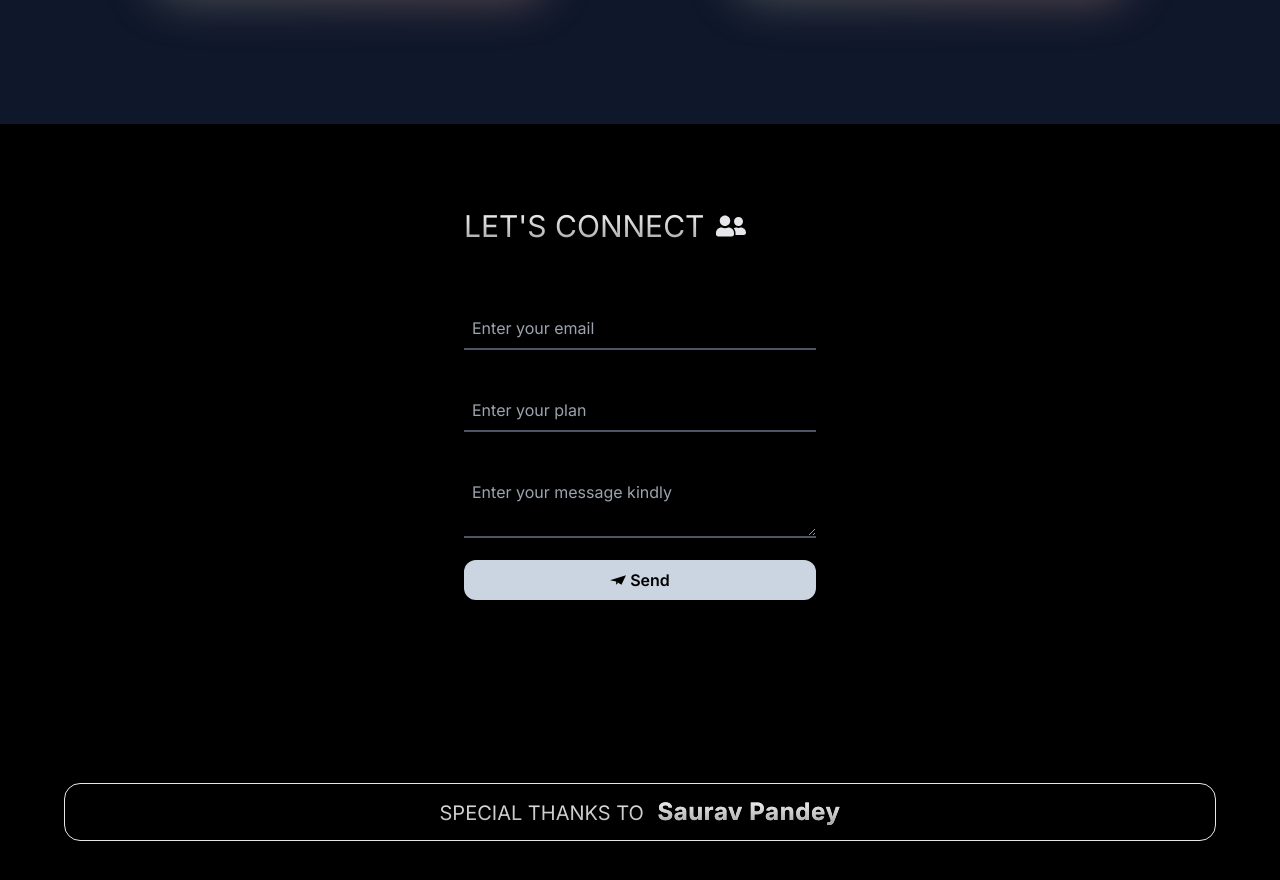
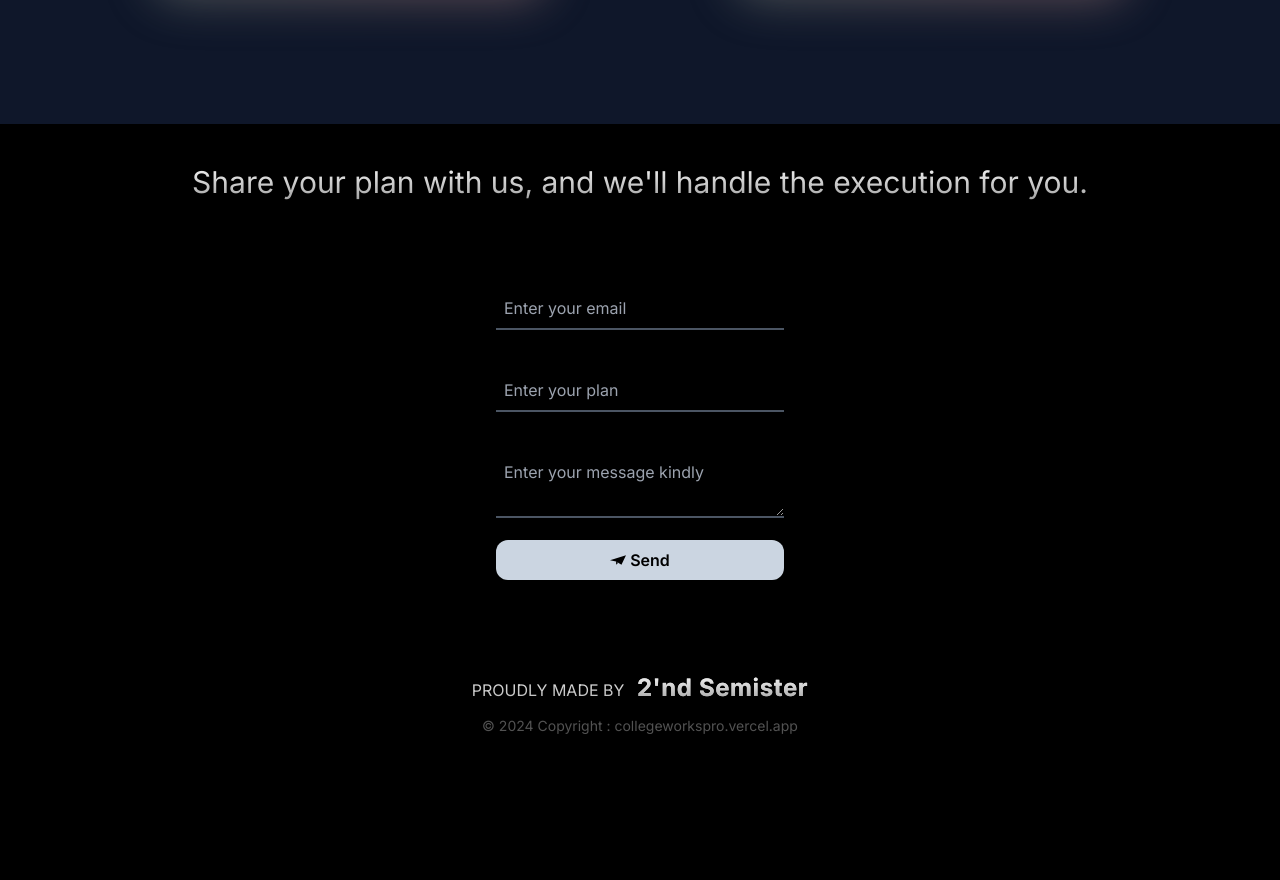
Before and after one commit to sauravpandey538/collegeworkspro, a Next.js app: page / in a window 1280 px wide. Shown: the part 1524-2404 px from the top of the page. After the commit the page ends 2308 px from the top, so only its background shows below. Built offline with nearby package versions, Linux system fonts and the light colour scheme.

Commit message:
bugs fixed

```diff
--- a/src/components/featuredCourse.tsx
+++ b/src/components/featuredCourse.tsx
@@ -21,7 +21,7 @@ const services = [
       "name": "Print Helper",
       "url":"printHelper",
 
-      "initialCost" : 179,
+      "initialCost" : 4,
       "about":"Welcome to CollegeWorksPro, your trusted source for high-quality, plagiarism-free assignments. We ensure clean, well-researched work tailored to your college requirements. For a small fee, we provide meticulously crafted, ready-to-print PDF assignments. Conveniently delivered at your preferred time, our service helps busy students meet deadlines effortlessly and confidently."
 
     }
--- a/src/components/ui/footer.tsx
+++ b/src/components/ui/footer.tsx
@@ -3,7 +3,7 @@ import axios from 'axios';
 import MySimpleBtn from '@/utils/mySimpleBtn';
 import React, { useState } from 'react';
 import { SiMinutemailer } from 'react-icons/si';
-import { FaUserFriends } from 'react-icons/fa';
+import { BiSolidHappyAlt } from "react-icons/bi";
 import { Button } from './moving-border';
 import { motion, AnimatePresence } from 'framer-motion';
 interface Form {
@@ -90,11 +90,16 @@ const Footer: React.FC = () => {
   };
 
   return (
-    <div className='h-svh w-full bg-black flex flex-wrap justify-center items-center'>
-      <div className='flex flex-col justify-center sm:gap-6 max-w-96 w-full p-4'>
-        <h1 className='bg-clip-text text-transparent bg-gradient-to-b from-neutral-50 to-neutral-400 text-xl md:text-3xl text-center inline-flex items-center'>
-          LET'S CONNECT <span className='inline-flex text-gray-200 items-center pl-3'><FaUserFriends /> </span>
-        </h1>
+    <div className='max-h-svh w-full bg-black flex flex-col flex-wrap justify-center items-center pt-10'>
+        <h1 className='bg-clip-text text-transparent bg-gradient-to-b from-neutral-50 to-neutral-400 text-xl md:text-3xl text-center items-center px-6'>
+    Share your plan with us, and we'll handle the execution for you.
+    {/* <span className='inline-flex items-center pl-2'>
+
+      <BiSolidHappyAlt className='text-gray-200 text-2xl md:text-5xl md:pt-4' />
+    </span> */}
+  </h1>
+      <div className='flex flex-col justify-center sm:gap-6 max-w-96 w-full p-12'>
+
         <form onSubmit={handleFormClick} className='w-full'>
           <input
             value={form.email}
@@ -127,14 +132,15 @@ const Footer: React.FC = () => {
         </form>
       </div>
 
-      <div className='flex flex-col justify-evenly w-full p-4'>
-        <h1 className='bg-clip-text text-transparent bg-gradient-to-b from-neutral-50 to-neutral-400 text-md md:text-xl text-center border py-3 rounded-2xl'>
-          SPECIAL THANKS TO{' '}
+      <div className='flex flex-col justify-evenly w-full pt-4 '>
+        <h1 className='bg-clip-text text-transparent bg-gradient-to-b from-neutral-50 to-neutral-400 text-md  text-center  py-3 '>
+          PROUDLY MADE BY{' '}
           <span className='text-md md:text-2xl font-bold text-gray-200 tracking-wide bg-clip-text text-transparent bg-gradient-to-b from-neutral-50 to-neutral-400 text-center pl-2'>
-            Saurav Pandey
+            2'nd Semister
           </span>
         </h1>
       </div>
+      <p className=' text-sm text-neutral-600 w-full text-center'>© 2024 Copyright : collegeworkspro.vercel.app</p>
 
 
 
```
